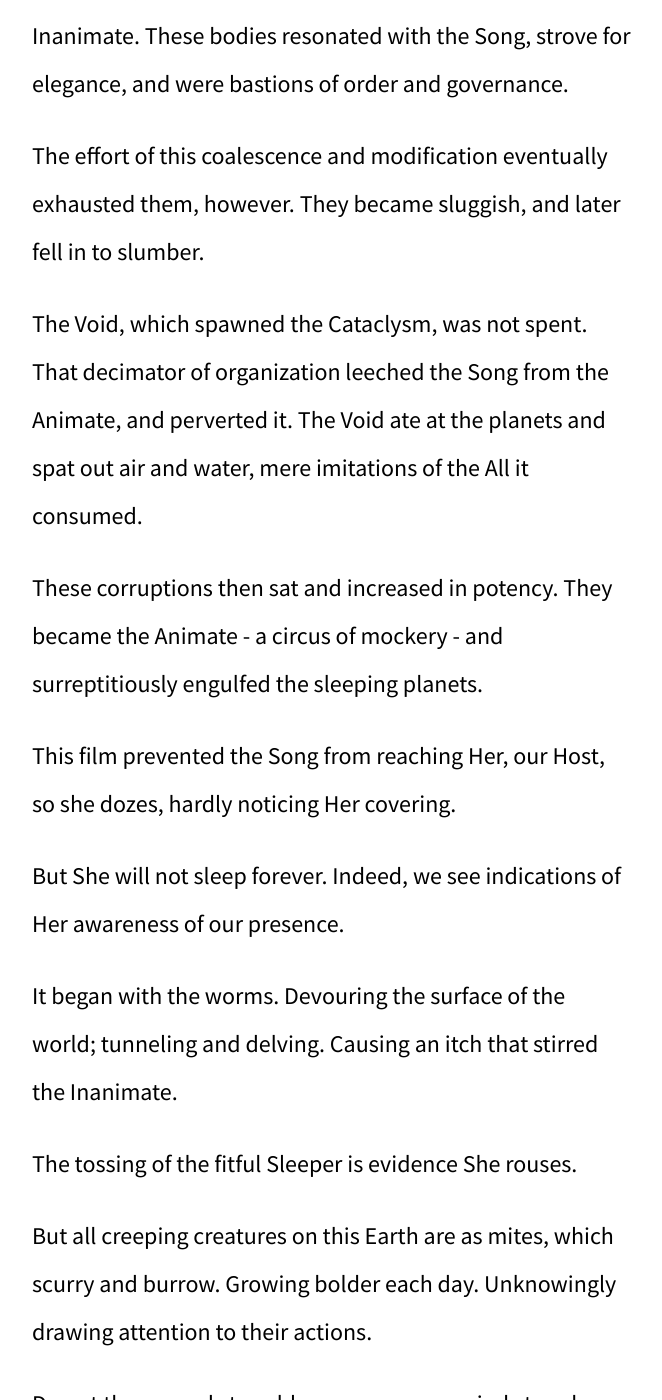
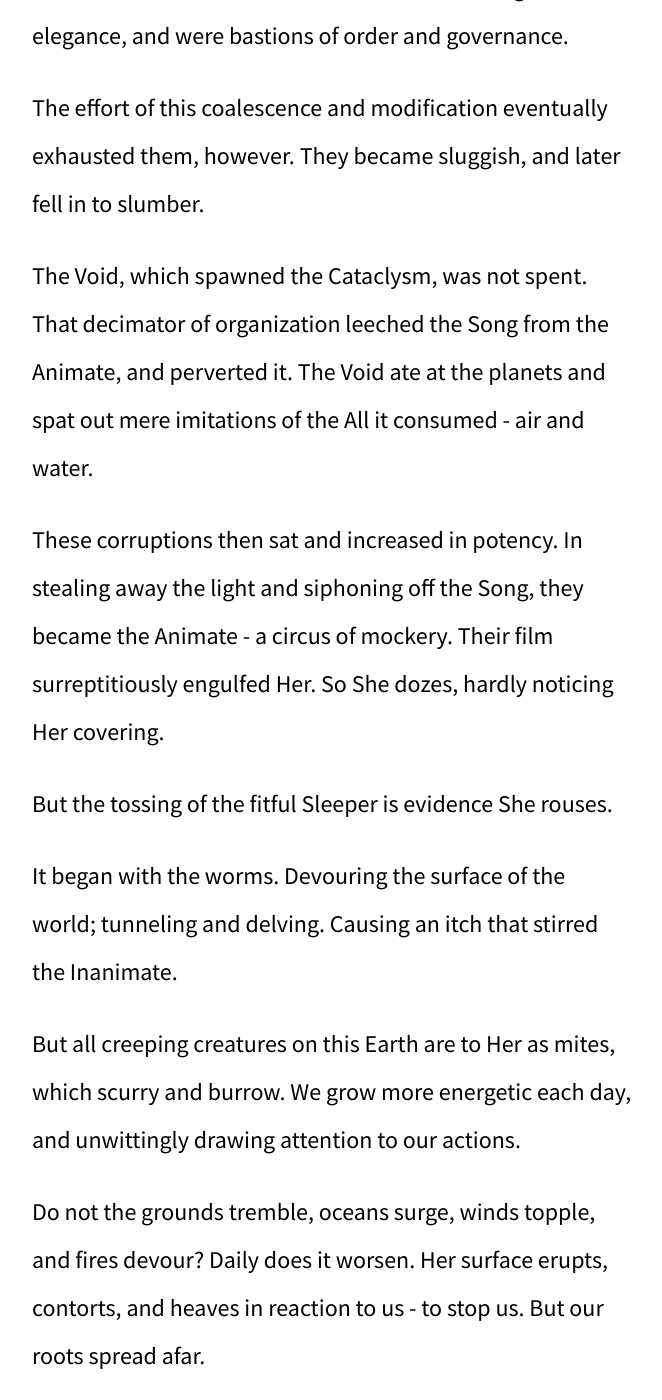
Before and after one commit to kyletolle/the-mechanism-collection, a Jekyll site: the page built from index.md, in a window 1280 px wide and 1400 px high, scrolled down 11355 px. Shown: the whole window, without its empty margins (308-970 px from the left). Built offline with Jekyll 4.4.1, drawn with Linux system fonts in a browser that asks for light colours; some of the changed text lies outside the part shown.

Commit message:
Loads more editing for the Fourth

```diff
--- a/index.md
+++ b/index.md
@@ -181,14 +181,14 @@ enacts and surely _is_.
 
 ## Preface
 
-Unlike those before me, I describe the outrage of our Host.
+Unlike those before me, I describe Her outrage.
 
-We do all know of the Song, and the Inanimate, and, at last, the Animate. But
-the current understanding is flawed and knows little of what happens now, and
+We do all know of the Song, the Inanimate, and, at last, the Animate. But
+our current understanding is flawed. We know little of what happens now, and
 nothing of what will soon come to be.
 
 Her point of view is one we ignore, however crucial it is to our now-fevered
-plight. We, in our ignorance, have angered Her.
+plight.
 
 ### THE GIST OF THINGS!
 She's asleep but she tosses and turns.
@@ -220,64 +220,53 @@ however. They became sluggish, and later fell in to slumber.
 
 The Void, which spawned the Cataclysm, was not spent. That decimator of
 organization leeched the Song from the Animate, and perverted it. The Void ate
-at the planets and spat out air and water, mere imitations of the All it consumed.
+at the planets and spat out mere imitations of the All it consumed - air and
+water.
 
-These corruptions then sat and increased in potency. They became the Animate -
-a circus of mockery - and surreptitiously engulfed the sleeping planets.
-
-This film prevented the Song from reaching Her, our Host, so she dozes, hardly
+These corruptions then sat and increased in potency. In stealing away the
+light and siphoning off the Song, they became the Animate - a circus of
+mockery. Their film surreptitiously engulfed Her. So She dozes, hardly
 noticing Her covering.
 
-But She will not sleep forever. Indeed, we see indications of Her awareness of
-our presence.
+But the tossing of the fitful Sleeper is evidence She rouses.
 
 It began with the worms. Devouring the surface of the world; tunneling and
 delving. Causing an itch that stirred the Inanimate.
 
-The tossing of the fitful Sleeper is evidence She rouses.
-
-But all creeping creatures on this Earth are as mites, which scurry and
-burrow. Growing bolder each day. Unknowingly drawing attention to their
-actions.
+But all creeping creatures on this Earth are to Her as mites, which scurry and
+burrow. We grow more energetic each day, and unwittingly drawing attention to
+our actions.
 
 Do not the grounds tremble, oceans surge, winds topple, and fires devour?
+Daily does it worsen. Her surface erupts, contorts, and heaves in reaction to
+us - to stop us. But our roots spread afar.
 
-Our smoke maintains her sonorous slumber, and our soot fogs her perception.
+Our smoke lengthens Her sonorous slumber, and our soot fogs Her perception. But She will not sleep forever.
 
-Her surface stretches, bends, contorts to stop the spread of the Animate film.
-But our roots spread afar.
+Imagine that day, soon arriving, when She awakens and feels the thick crust
+we've set. She will discover our trespass, and Reclaim what is Hers.
 
-When She fully awakens, She will discover our trespass and Reclaim what is
-Hers.
-
-Imagine that day, soon arriving, where She arises to discover the thick crust
-we've set.
-
-Her spine shall burst forth from the forests which strangle and stifle cornice.
-Her fingers will claw through the plains and yawn chasms. Her skin to slough
-off our civilizations - pestilence trespassing.
+Her spine shall burst forth from the forests which strangle and stifle
+cornice. Her fingers will claw through the plains and yawn chasms. Her skin to
+slough off our civilizations - pestilence trespassing.
 
 Oceans shall boil to a tumult. Rivers shall spread and drown the land which
-shakes in wrath.
+shakes in wrath. The skys will darken and winds will conspire to great storms.
+Cataclysmic clouds creeping, crushing, catalyzing conversion.
 
-The skys will darken and winds will conspire to great storms. Cataclysmic
-clouds creeping, crushing, catalyzing conversion.
-
-Magma vehemently vomited will crystallize in flight; stinging as it litters the
-ground.
-
-Spitting poisonous plumes and wasted tears, this Fourth Mechanism will plunder us, the virus, of our strength.
+Magma vehemently vomited will crystallize in flight; stinging as it litters
+the ground. Spitting poisonous plumes and wasted tears, this Fourth Mechanism
+will plunder us, the virus, of our strength.
 
 And so we shall find ourselves, battling for a place on which we have no
 claim.
 
-We will revolt. Ever waring, never conquering. Strive to thwart Her designs by
-blasting, marring, delving deeper. Though, what are tunnels but graves in
+We will revolt. Ever waring, never conquering. Striving to thwart Her designs
+by blasting, marring, delving deeper. Though, what are tunnels but graves in
 which to fall, and mountains but dirt to be cast over us?
 
 She will grow more desperate; increasingly violent. Not to rest until She has
 purged herself of usurpers and encroachers.
-To be rid of the eaters of the Song. #TODO: Remove this?
 
 The Animate is resolute, and we've spread our dominion. A harmful, prideful,
 foolish mistake.
@@ -289,9 +278,8 @@ There is no denying the grief we've caused; that which She shall smell acutely
 and make herself rid of.
 
 Her wrath and retribution are nigh and there will be no corner where Her
-revenge does not strike.
-Then may she become animated in a way that not even we can.
-When she splits open her hide and eats the eaters.
+revenge does not strike. Then may she become animated in a way that not even
+we can. When she splits open her hide and eats the eaters.
 
 Unless we beware, regret, repent, the Void will claim us, the lecherous
 Animate. She will spit the Song from her mouth, and our ashes shall stir in
```
